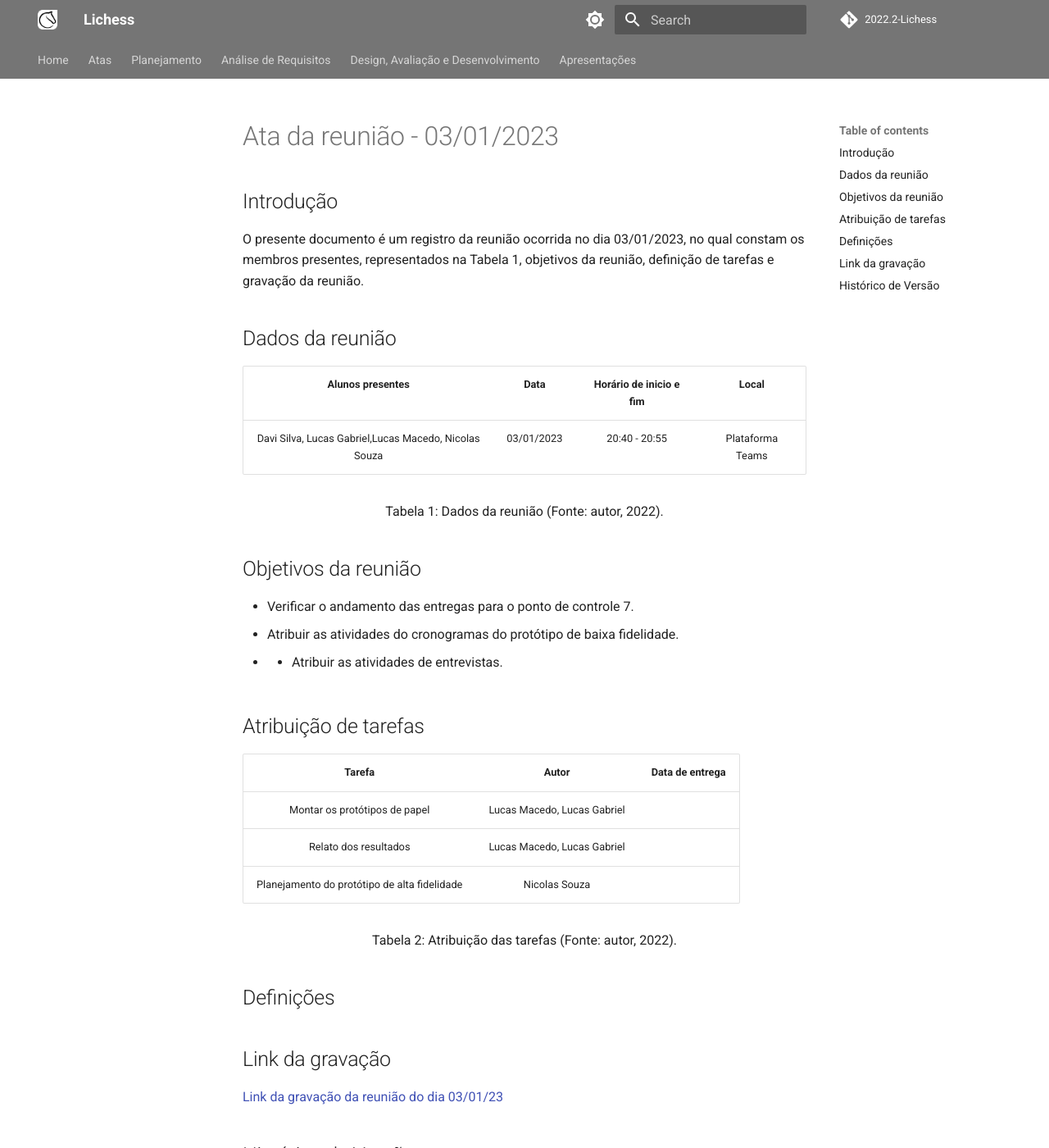
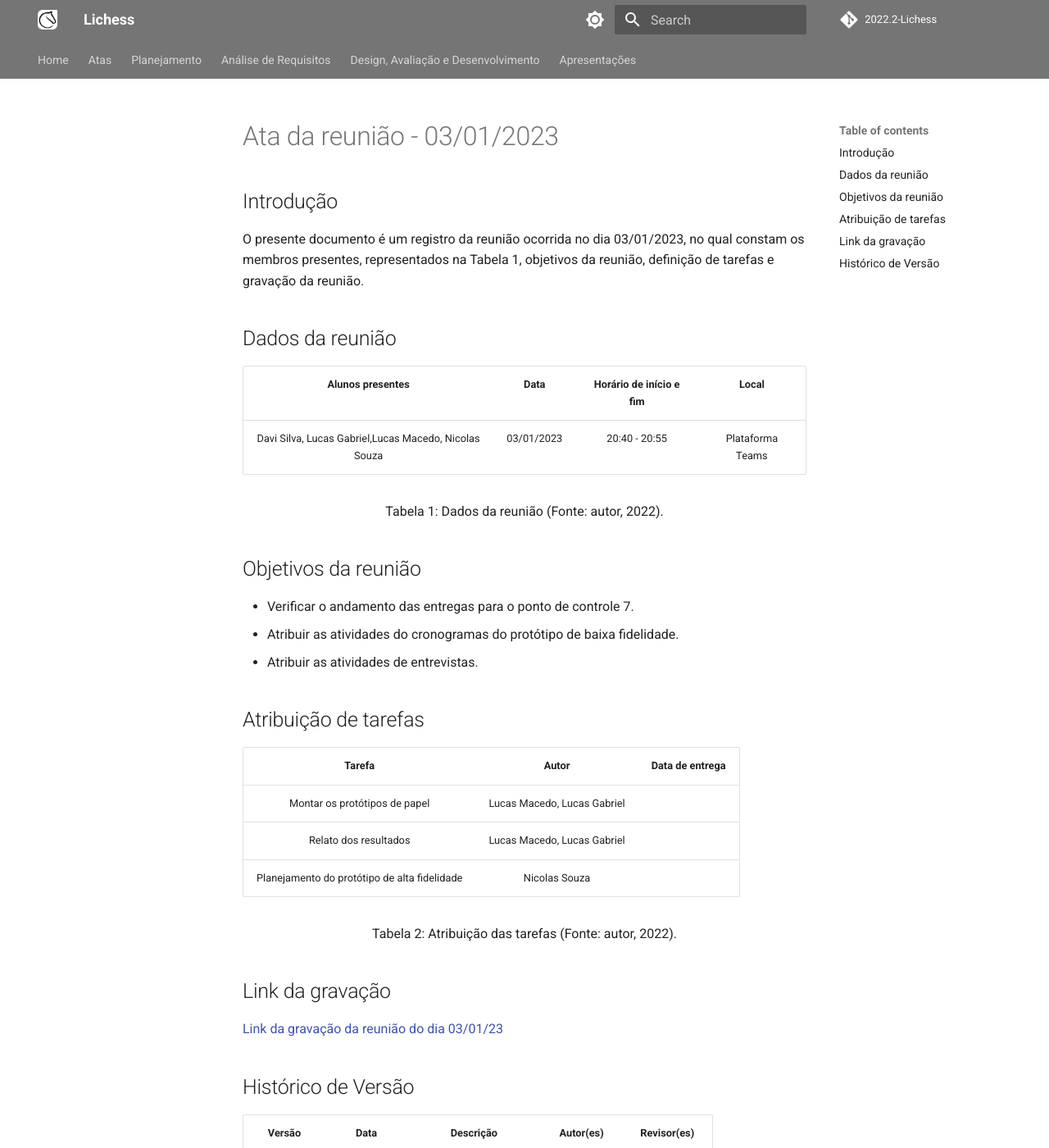
Before and after one commit to Interacao-Humano-Computador/2022.2-Lichess, an MkDocs documentation site: the page built from docs/atas/ata_03_01.md, in a window 1280 px wide and 1400 px high. Shown: the whole window at 82% size. Built offline with MkDocs 1.6.1 and Material for MkDocs 9.7.7, drawn with Linux system fonts in a browser that asks for light colours; comment, search, counter and statistics services are not loaded.

Commit message:
refac: ajustes na ata 03/01

```diff
--- a/docs/atas/ata_03_01.md
+++ b/docs/atas/ata_03_01.md
@@ -6,7 +6,7 @@
 
 ## Dados da reunião
 
-| Alunos presentes      |    Data    | Horário de inicio e fim |      Local       |
+| Alunos presentes      |    Data    | Horário de início e fim |      Local       |
 | :-------------------: | :--------: | :---------------------: | :--------------: |
 | Davi Silva, Lucas Gabriel,Lucas Macedo, Nicolas Souza | 03/01/2023 | 20:40 - 20:55 | Plataforma Teams |
 
@@ -18,7 +18,7 @@
 
 - Verificar o andamento das entregas para o ponto de controle 7.
 - Atribuir as atividades do cronogramas do protótipo de baixa fidelidade.
-- - Atribuir as atividades de entrevistas.
+- Atribuir as atividades de entrevistas.
 
 ## Atribuição de tarefas
 
@@ -32,11 +32,9 @@
 <p> Tabela 2: Atribuição das tarefas (Fonte: autor, 2022). </p>
 </div>
 
-## Definições
-
 ## Link da gravação
 
-[Link da gravação da reunião do dia 03/01/23](link)
+[Link da gravação da reunião do dia 03/01/23](https://www.youtube.com/watch?v=2-aHJ6Bs3G0&ab_channel=Grupo02RequisitoseIHC)
 
 ## Histórico de Versão
 
```
